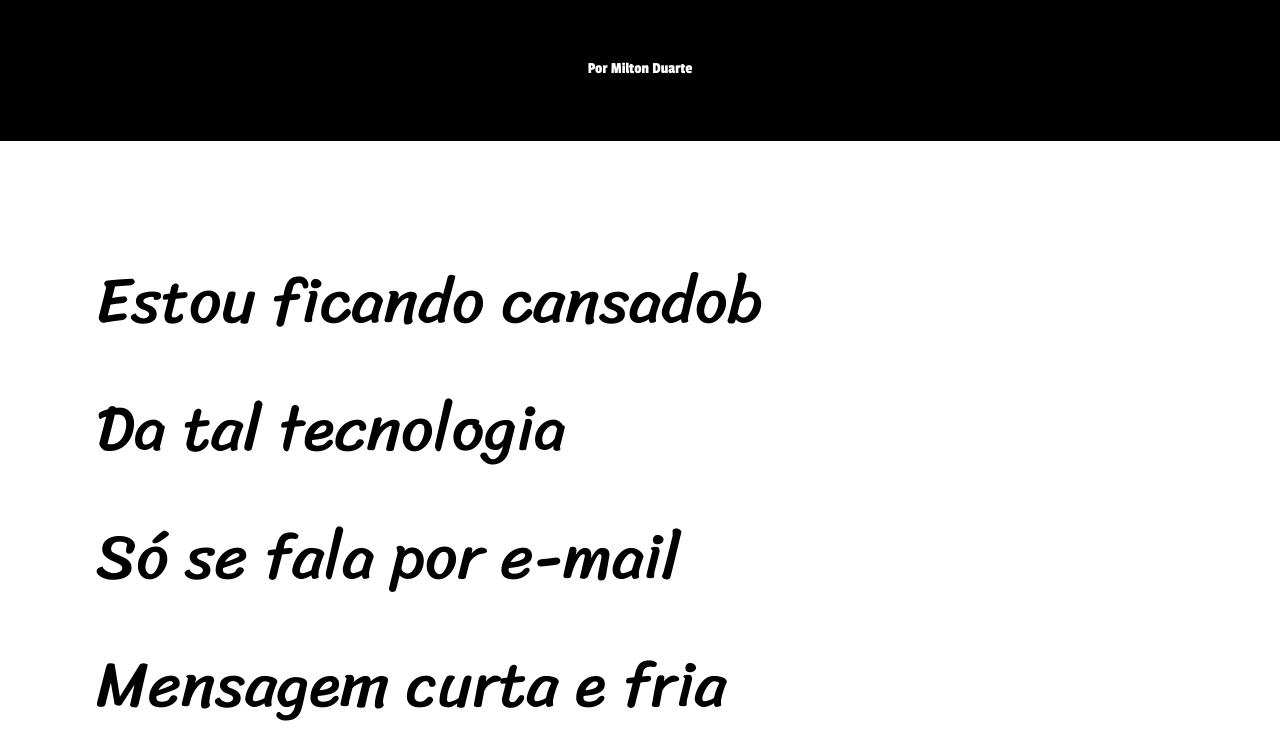
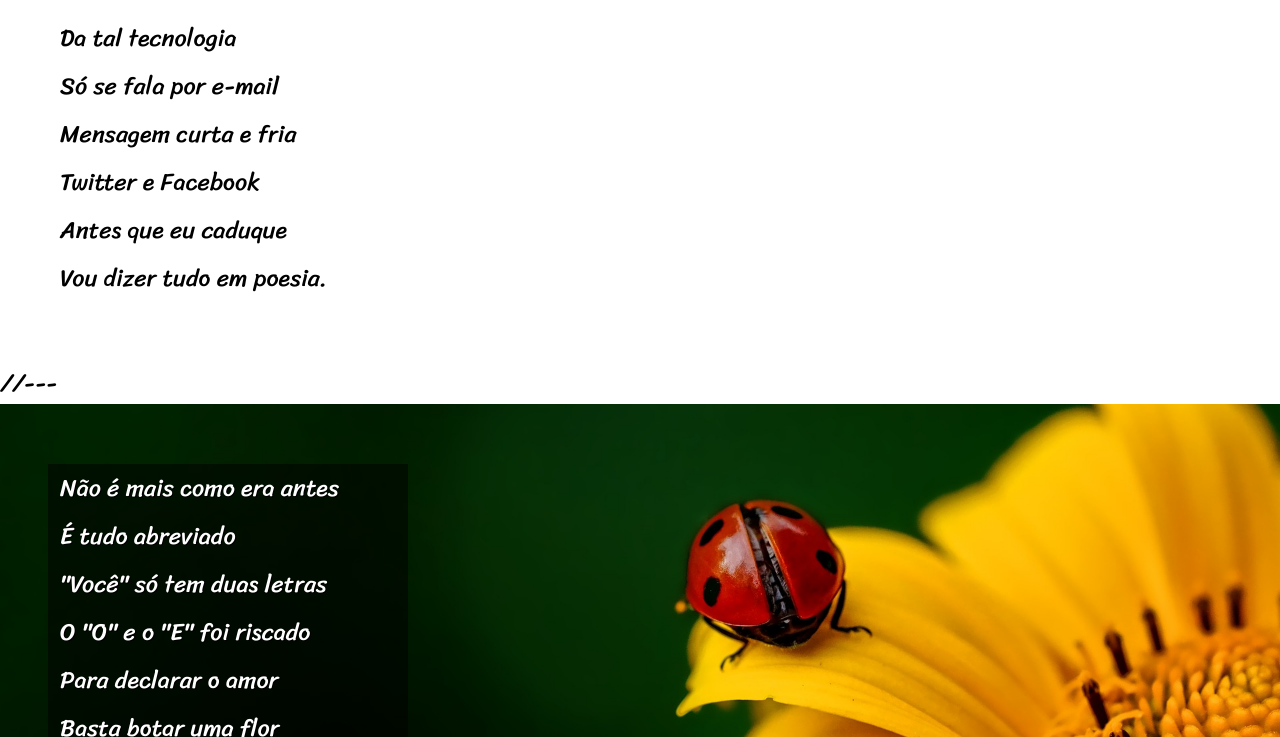
Before and after one commit to claudi-tm/projecto-cordel, a plain HTML site: page index.html in a window 1280 px wide. Shown: the part 379-1116 px from the top of the page. Drawn offline with Linux system fonts and the light colour scheme.

Commit message:
finalized

```diff
--- a/index.html
+++ b/index.html
@@ -9,10 +9,11 @@
   </head>
   <body>
     <header>
-      <p id="titulo">Cordel Moderno</p>
+      <h1 id="titulo">Cordel Moderno</h1>
       <p>
+        Por
         <a href="https://www.recantodasletras.com.br/poesias/3186743"
-          >Por Milton Duarte</a
+          >Milton Duarte</a
         >
       </p>
     </header>
@@ -29,15 +30,15 @@
       //---
 
       <section id="image1" class="sections">
+        <div class="image-conteiner">
           <p>
             Não é mais como era antes<br />
-            É tudo abreviado <br />"Você" só tem duas letras <br />O "O" e o "E" foi
-            riscado <br />Para declarar o amor <br />Basta botar uma flor <br />E um
-            coração desenhado.
+            É tudo abreviado <br />"Você" só tem duas letras <br />O "O" e o "E"
+            foi riscado <br />Para declarar o amor <br />Basta botar uma flor
+            <br />E um coração desenhado.
           </p>
+        </div>
       </section>
-
-      //---
 
       <section class="sections">
         <p>
@@ -56,10 +57,8 @@
         </p>
       </section>
 
-      //---
-
       <section id="image2" class="sections">
-          <div id="image2-conteiner">
+        <div class="image-conteiner">
           <p>
             Tenho saudade das cartas<br />
             Escritas com a própria mão<br />
@@ -68,8 +67,6 @@
           </p>
         </div>
       </section>
-
-      //---
 
       <section class="sections">
         <p>
@@ -89,6 +86,12 @@
       </section>
     </main>
 
-    <footer> <p>Site criado por <a href="https://github.com/claudi-tm">Cláudio Tomás </a>para o <a href="https://www.youtube.com/c/CursoemV%C3%ADdeo">CursoemVideo</a></p></footer>
+    <footer>
+      <p>
+        Site criado por
+        <a href="https://github.com/claudi-tm">Cláudio Tomás </a>para o
+        <a href="https://www.youtube.com/c/CursoemV%C3%ADdeo">CursoemVideo</a>
+      </p>
+    </footer>
   </body>
 </html>
--- a/style.css
+++ b/style.css
@@ -3,25 +3,30 @@
 * {
     margin: 0;
     padding: 0;
+    font-size: 1em;
 }
 
 :root {
     --whiteColor: white;
     --blackColor: black;
-    --passionOne : 'Passion One', cursive;
+    --passionOne: 'Passion One', cursive;
     --sriracha: 'Sriracha', cursive;
+    --fonte1: Verdana, Geneva, Tahoma, sans-serif;
 }
 
+body {
+    font-family: var(--fonte1);
+}
 
 header {
     background-color: var(--blackColor);
     padding: 3em;
 }
 
-header p {
+header p,
+header h1 {
     color: var(--whiteColor);
     text-align: center;
-    font-family: var(--passionOne);
 }
 
 header a {
@@ -32,7 +37,7 @@ main {
     font-family: var(--sriracha);
     font-size: 1.5em;
     text-align: left;
-    font-size: 5vw;
+
 }
 
 footer {
@@ -50,6 +55,11 @@ footer p {
     margin: 0;
 }
 
+h1 {
+    font-size: 10vw;
+    font-family: var(--passionOne);
+}
+
 p {
     margin: 0.5em;
     line-height: 2em;
@@ -57,18 +67,23 @@ p {
 
 a {
     text-decoration: none;
+    font-weight: bolder;
 }
 
 a:hover {
     text-decoration: underline;
 }
 
-.sections {
-    padding: 1em;
+.image-conteiner {
+    text-shadow: 1px 1px 0px black;
+    background-color: rgba(0, 0, 0, 0.514);
+    max-width: 15em;
+    min-width: 6.25em;
 }
 
-#titulo {
-    font-size: 10vw;
+.sections {
+    padding: 2em;
+    font-weight: 3.5vw;
 }
 
 #image1 {
@@ -80,13 +95,4 @@ a:hover {
 #image2 {
     background: url(imagens/background002.jpg) center center/ cover fixed;
     color: var(--whiteColor);
-
-
 }
-
-#image2-conteiner {
-    text-shadow: 1px 1px 0px black;
-    background-color: rgba(0, 0, 0, 0.514);
-    max-width: 15em;
-    min-width: 6.25em;
-}
```
Lines whose indentation alone changed are shown as unchanged.
